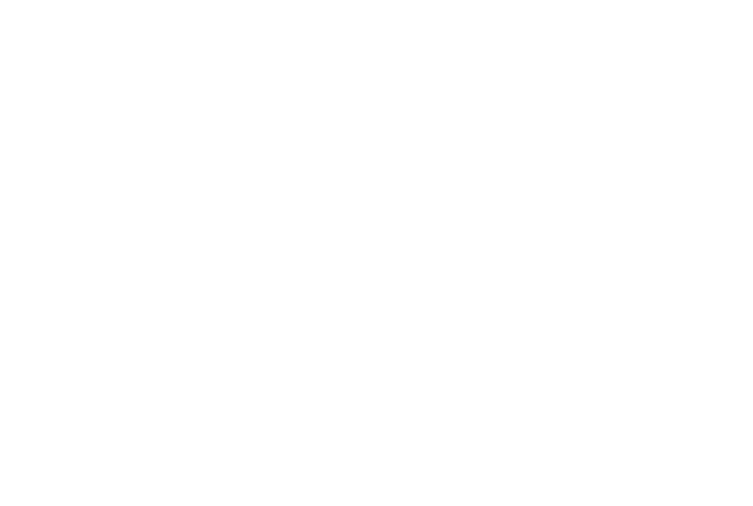
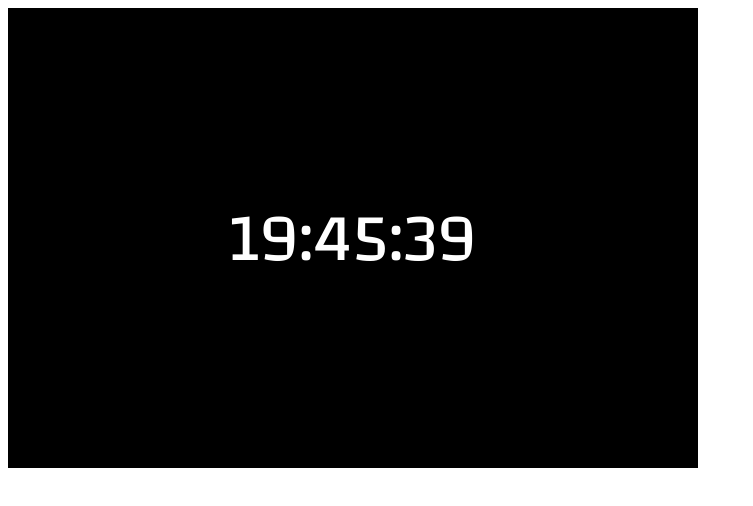
Before and after one commit to mindlikewater/TIY-wk3-clock, a plain HTML site: page index.html in a window 1280 px wide. Shown: the whole page, without its empty margins (0-753 px from the left). Drawn offline with Linux system fonts and the light colour scheme.

Commit message:
Functioning clock without colors

```diff
--- a/index.html
+++ b/index.html
@@ -2,12 +2,13 @@
 <html>
   <head>
     <title>Clock</title>
-    <link href="https://fonts.googleapis.com/css?family=Roboto+Slab" rel="stylesheet"/>
-    <link href="https://fonts.googleapis.com/css?family=Open+Sans" rel="stylesheet"/>
+    <link href="https://fonts.googleapis.com/css?family=Changa" rel="stylesheet"/>
     <link href="style.css" rel="stylesheet"/>
   </head>
   <body>
-    <div id="clock"></div>
+    <div class="black-box">
+      <span id="time"></span>
+    </div>
     <script src="main.js"></script>
   </body>
 </html>
--- a/main.js
+++ b/main.js
@@ -0,0 +1,25 @@
+function getTime () {
+  var time = new Date ();
+  var hours = time.getHours ();
+  var min = time.getMinutes ();
+  var sec = time.getSeconds ();
+
+  if (hours < 10) {
+    hours = "0" + hours;
+  }
+  if (min < 10) {
+    min = "0" + min;
+  }
+  if (sec < 10) {
+    sec = "0" + sec;
+  }
+
+  var currentTime = hours + ":" + min + ":" + sec;
+
+  displayTime.innerHTML = currentTime;
+};
+
+setInterval(getTime, 1000);
+
+var displayTime = document.getElementById("time");
+getTime();
--- a/style.scss
+++ b/style.scss
@@ -0,0 +1,24 @@
+$font: 'Changa', sans-serif;
+
+* {
+  -webkit-box-sizing: border-box;
+  -moz-box-sizing: border-box;
+  box-sizing: border-box;
+}
+
+.black-box {
+  background: black;
+  width: 690px;
+  height: 460px;
+  line-height: 460px;
+  text-align: center;
+}
+
+#time {
+  color: white;
+  font-family: 'Changa', sans-serif;
+  font-size: 68px;
+  display: inline-block;
+  vertical-align: middle;
+  line-height: normal;
+  }
```
Also changed, not shown: style.css.
